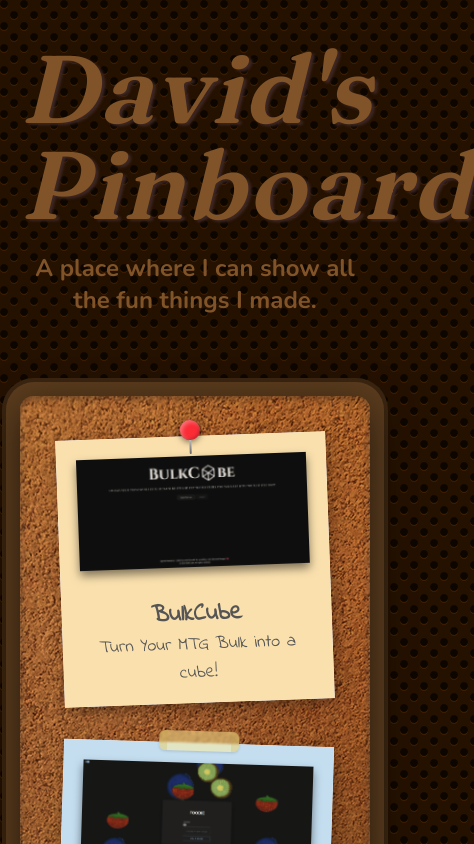
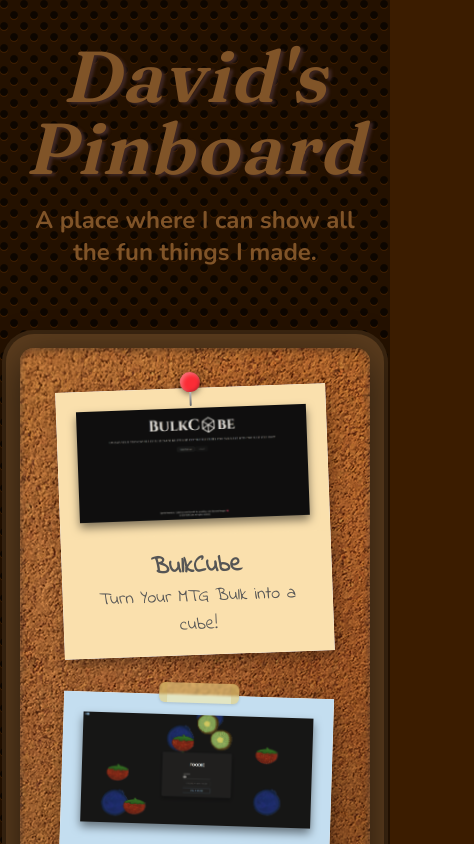
Before and after one commit to DavidASauro/TheIndex, a Next.js app: page / in a window 390 px wide. Shown: the top 844 px of the page, 474 px wide, since content can reach past the window. Built offline with nearby package versions, Linux system fonts and the light colour scheme.

Commit message:
fixed font sizing issue on smaller screens

```diff
--- a/app/page.tsx
+++ b/app/page.tsx
@@ -5,7 +5,7 @@ const Page = () => {
   return (
     <div className="w-full mx-auto flex flex-col gap-20 px-5">
       <div className="text-center mt-10 flex flex-col gap-5">
-        <h1 className="text-8xl text-[#805428] font-fraunces font-semibold italic [text-shadow:3px_2px_3px_#3E2723] tracking-wide">
+        <h1 className="text-7xl  lg:text-8xl text-[#805428] font-fraunces font-semibold italic [text-shadow:3px_2px_3px_#3E2723] tracking-wide">
           {`David's Pinboard`}
         </h1>
         <p className="text-2xl text-[#805428] font-nunito font-bold">
```
